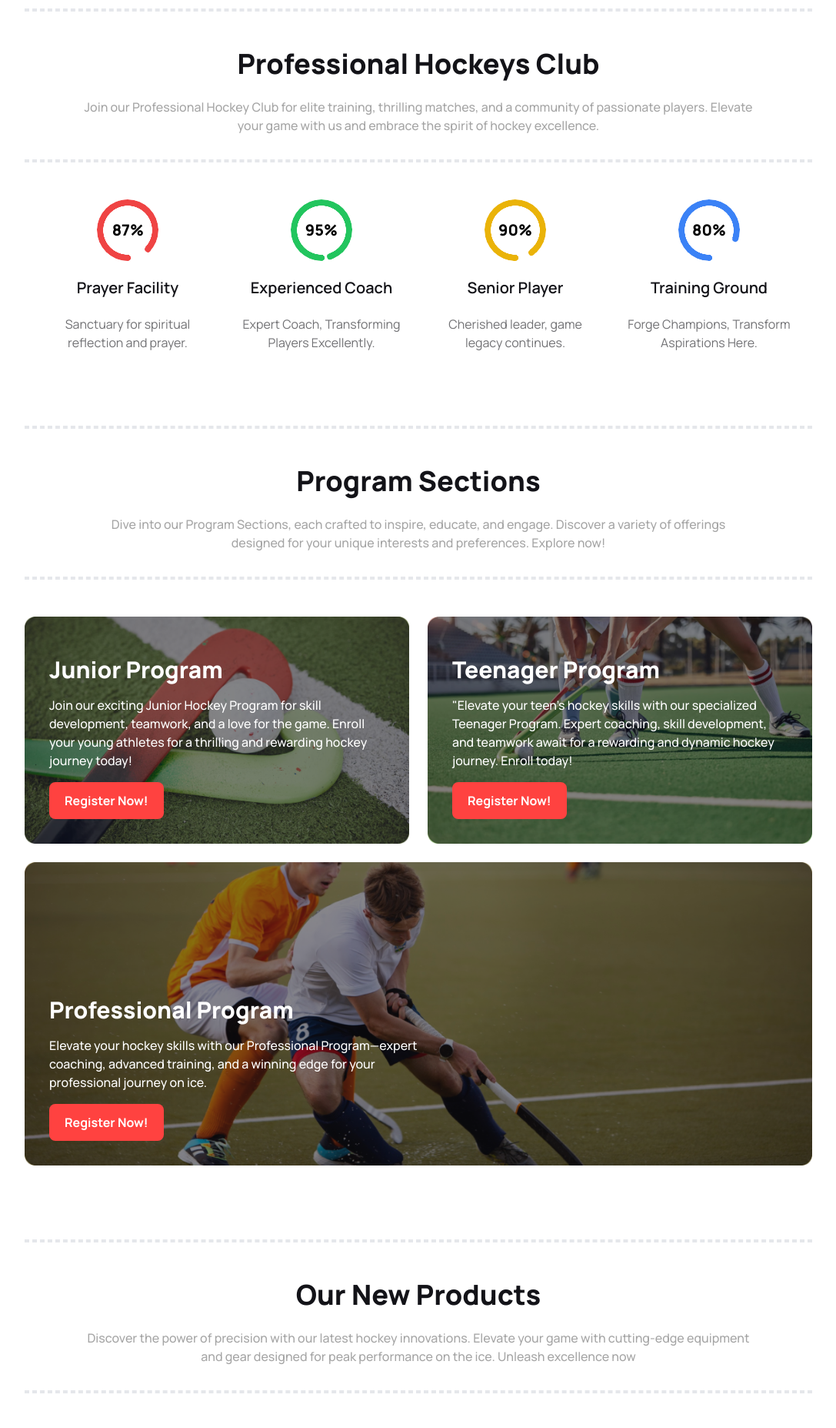
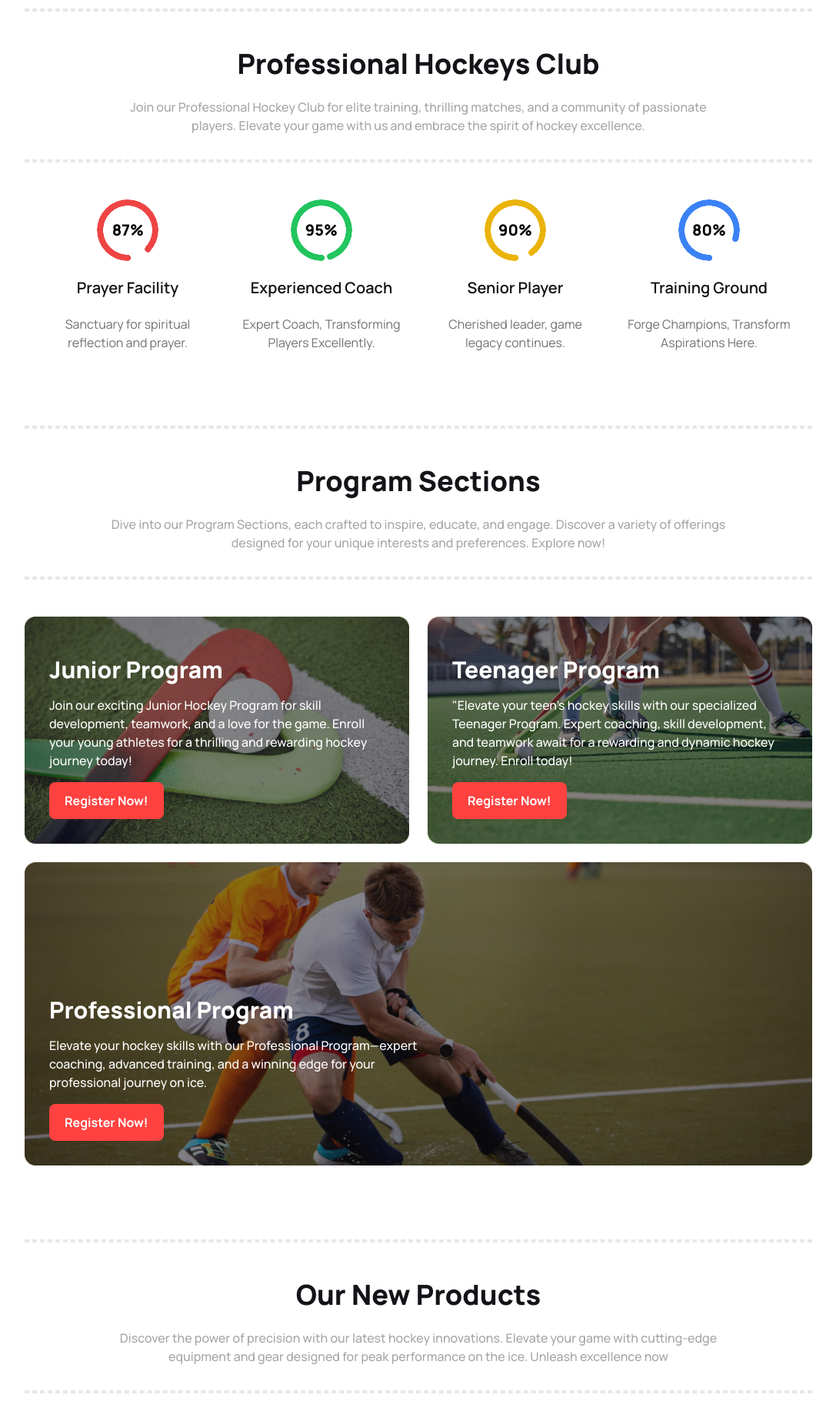
Before and after one commit to Anupam2570632/Hockeys-Main, a plain HTML site: page index.html in a window 1280 px wide. Shown: the part 720-2575 px from the top of the page at 77% size, without its empty margins (96-1183 px from the left). Drawn offline with nearby package versions, Linux system fonts and the light colour scheme.

Commit message:
fix some text-wrap issue

```diff
--- a/index.html
+++ b/index.html
@@ -209,9 +209,9 @@
             <h2 class="text-[#131318] text-center font-extrabold text-xl md:text-4xl mb-6">
                 Professional Hockeys Club
             </h2>
-            <p class="text-center mb-8 text-black opacity-35 font-medium">
+            <p class="text-center mx-auto max-w-[800px] mb-8 text-black opacity-35 font-medium">
                 Join our Professional Hockey Club for elite training, thrilling matches, and a community of passionate
-                players. Elevate <br> your game with us and embrace the spirit of hockey excellence.
+                players. Elevate  your game with us and embrace the spirit of hockey excellence.
             </p>
 
             <hr class="md:mb-12 mb-6 border-dashed border-2 text-[#13131833]">
@@ -271,9 +271,9 @@
             <h2 class="text-[#131318] text-center font-extrabold text-xl md:text-4xl mb-6">
                 Program Sections
             </h2>
-            <p class="text-center mb-8 text-black opacity-35 font-medium">
+            <p class="text-center mx-auto max-w-[800px] mb-8 text-black opacity-35 font-medium">
                 Dive into our Program Sections, each crafted to inspire, educate, and engage. Discover a variety of
-                offerings <br> designed for your unique interests and preferences. Explore now!
+                offerings designed for your unique interests and preferences. Explore now!
             </p>
 
             <hr class="md:mb-12 mb-6 border-dashed border-2 text-[#13131833]">
@@ -350,8 +350,8 @@
             <h2 class="text-[#131318] text-center font-extrabold text-xl md:text-4xl mb-6">
                 Our New Products
             </h2>
-            <p class="text-center mb-8 text-black opacity-35 font-medium">
-                Discover the power of precision with our latest hockey innovations. Elevate your game with cutting-edge equipment <br> and gear designed for peak performance on the ice. Unleash excellence now
+            <p class="text-center mx-auto max-w-[800px] mb-8 text-black opacity-35 font-medium">
+                Discover the power of precision with our latest hockey innovations. Elevate your game with cutting-edge equipment and gear designed for peak performance on the ice. Unleash excellence now
             </p>
 
             <hr class="md:mb-12 mb-6 border-dashed border-2 text-[#13131833]">
@@ -555,8 +555,8 @@
             <h2 class="text-[#131318] text-center font-extrabold text-xl md:text-4xl mb-6">
                 Clients Question
             </h2>
-            <p class="text-center mb-8 text-black opacity-35 font-medium">
-                Have questions about our hockey services? Our dedicated team is here to assist you. Feel free to reach out for <br> personalized support and information. Let's talk hockey!
+            <p class="text-center mx-auto max-w-[800px] mb-8 text-black opacity-35 font-medium">
+                Have questions about our hockey services? Our dedicated team is here to assist you. Feel free to reach out for  personalized support and information. Let's talk hockey!
             </p>
 
             <hr class="md:mb-12 mb-6 border-dashed border-2 text-[#13131833]">
@@ -641,8 +641,8 @@
             <h2 class="text-[#131318] text-center font-extrabold text-xl md:text-4xl mb-6">
                 Get In Touch
             </h2>
-            <p class="text-center mb-8 text-black opacity-35 font-medium">
-                Reach out to us for all your hockey needs! Whether it's equipment, events, or inquiries, our team <br> is here. Get in touch and let's elevate your hockey experience!
+            <p class="text-center mb-8 mx-auto max-w-[800px] text-black opacity-35 font-medium">
+                Reach out to us for all your hockey needs! Whether it's equipment, events, or inquiries, our team is here. Get in touch and let's elevate your hockey experience!
             </p>
 
             <hr class="md:mb-12 mb-6 border-dashed border-2 text-[#13131833]">
```
